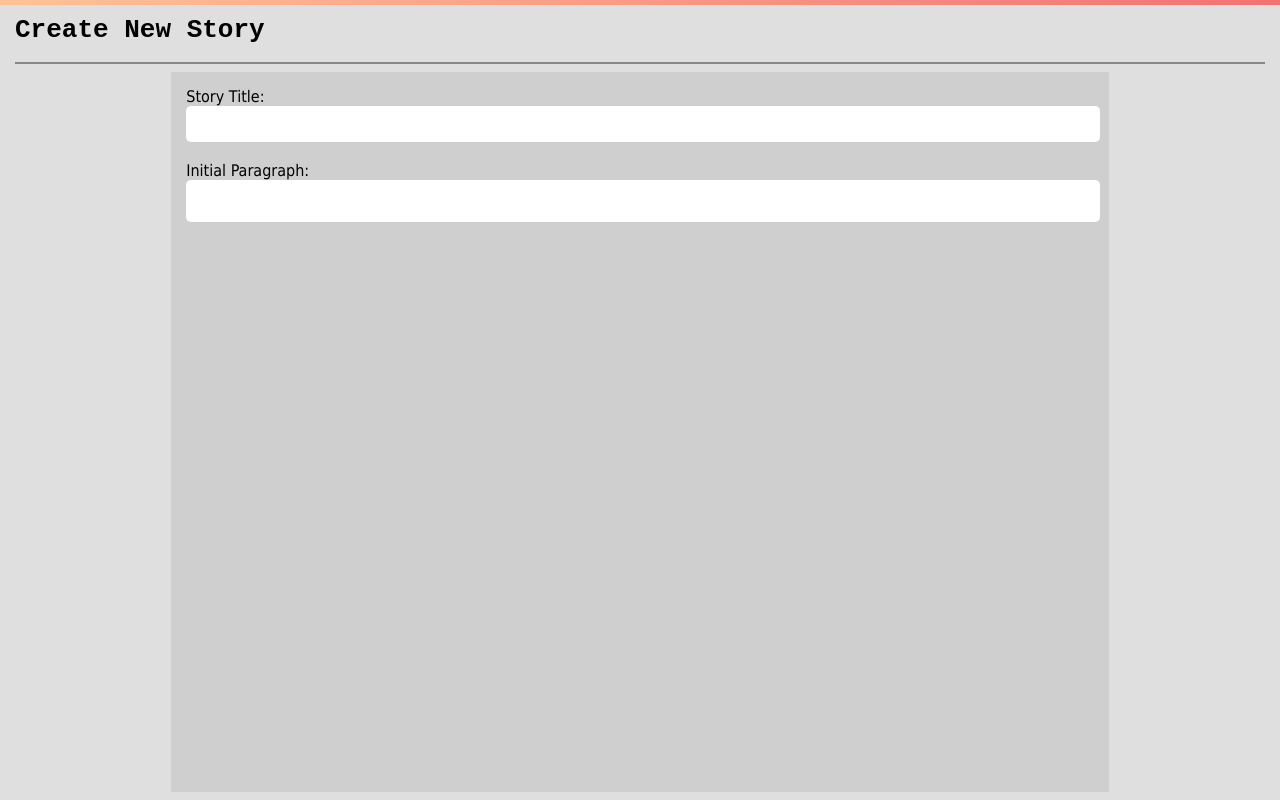
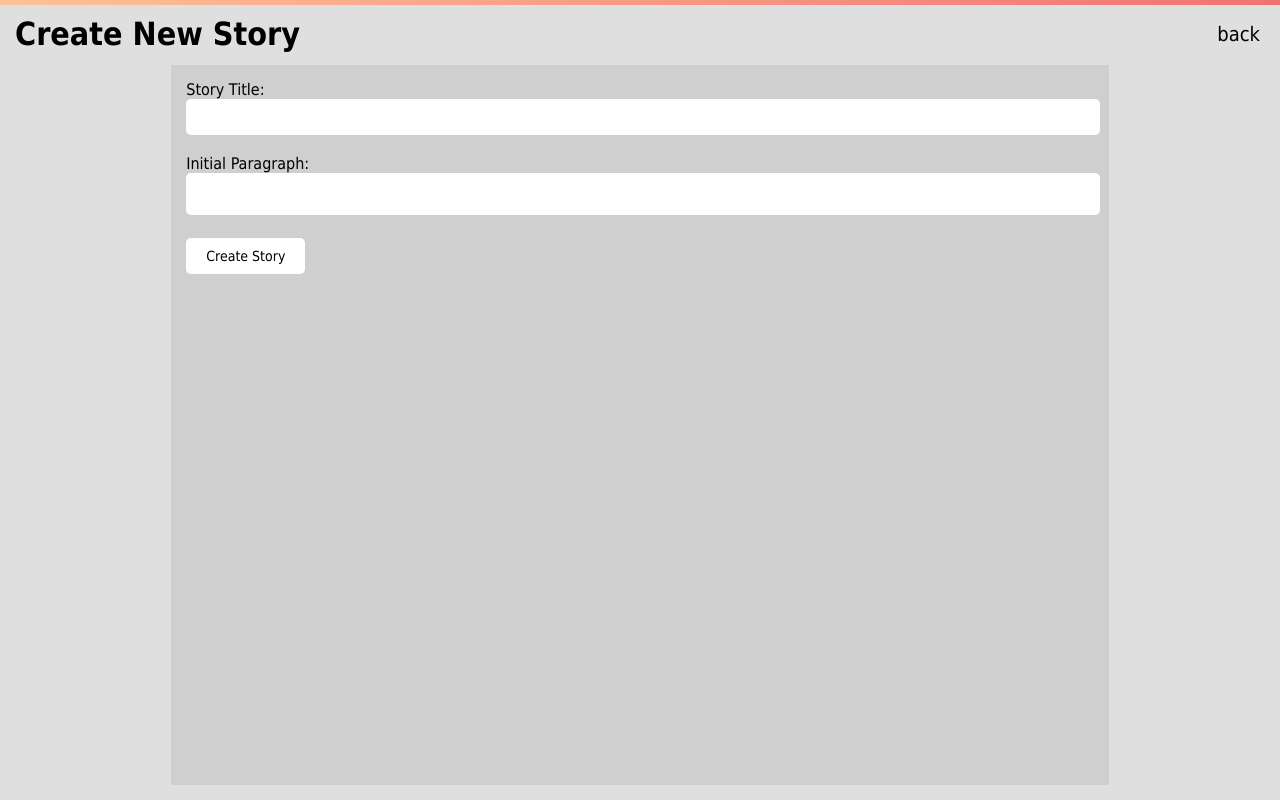
Before and after one commit to lawrenceliu2/xmdt, a plain HTML site: page templates/create.html in a window 1280 px wide. Drawn offline with Linux system fonts and the light colour scheme.

Commit message:
added back button to create story

```diff
--- a/templates/create.html
+++ b/templates/create.html
@@ -162,7 +162,7 @@
 	    	position: relative;
 	    	width: 75%;
 	    	height: calc(100% - 50px);
-	    	margin: 0 auto;
+	    	margin: 50px auto;
 	    	background-color: #cfcfcf;
 		box-sizing: border-box;
 	    	padding: 15px;
@@ -193,6 +193,23 @@
 	    	border-radius: 5px;
 	    }
 
+	    input[type=submit] {
+		background-color: #fff;
+		border: none;
+		outline: none;
+		padding: 10px 20px;
+		font-size: 14px;
+		border-radius: 5px;
+		font-family: "Tahoma","DejaVu Sans",sans-serif;
+		margin: 0 auto;
+		position: relative;
+	}
+
+	input[type=submit]:active {
+		background: linear-gradient(to right,rgba(255,194,150,0.25),rgba(240,115,115,0.25));
+		box-shadow: inset 1px 1px 10px #BAA8A6;
+	}
+
         </style>
   </head>
   <body>
@@ -200,8 +217,8 @@
       <div id="style-bar">
       </div>
       <div id="content">
-	    <h1 style="font-family: monospace; margin-top: 0;">Create New Story</h1>
-	    <hr style="background-color: #888">
+	    <h1 style="margin-top: 0; float: left">Create New Story</h1>
+	<a style="float: right; font-size: 28px; text-decoration: none; color: #000;" href="/storylist"><span id="logout-button" style="font-size: 20px; margin-right: 5px;">back</span></a>
 	    <div id="form-container">
 	      <form id="create-story-form" action=[FORM ACTION HERE] method="POST">
 		Story Title:<br>
@@ -209,7 +226,9 @@
 		<br><br>
 		Initial Paragraph:<br>
 		<textarea class="cred" id="init-para" name="init"></textarea>
-		</form>
+		<br><br>
+		<input type="submit" value="Create Story">
+	      </form>
 	    </div>
       </div>
     </div>
```
Also changed, not shown: templates/stories.html (+0 -1 lines).
